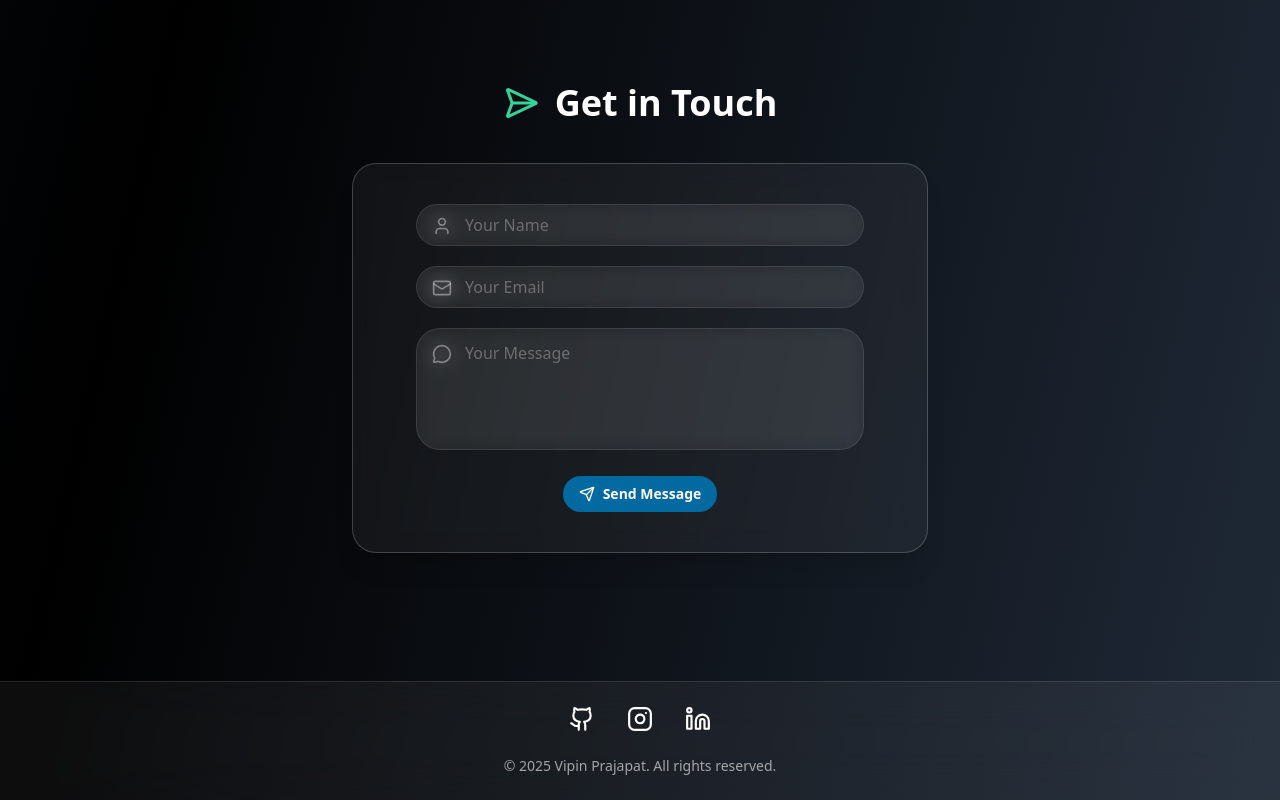
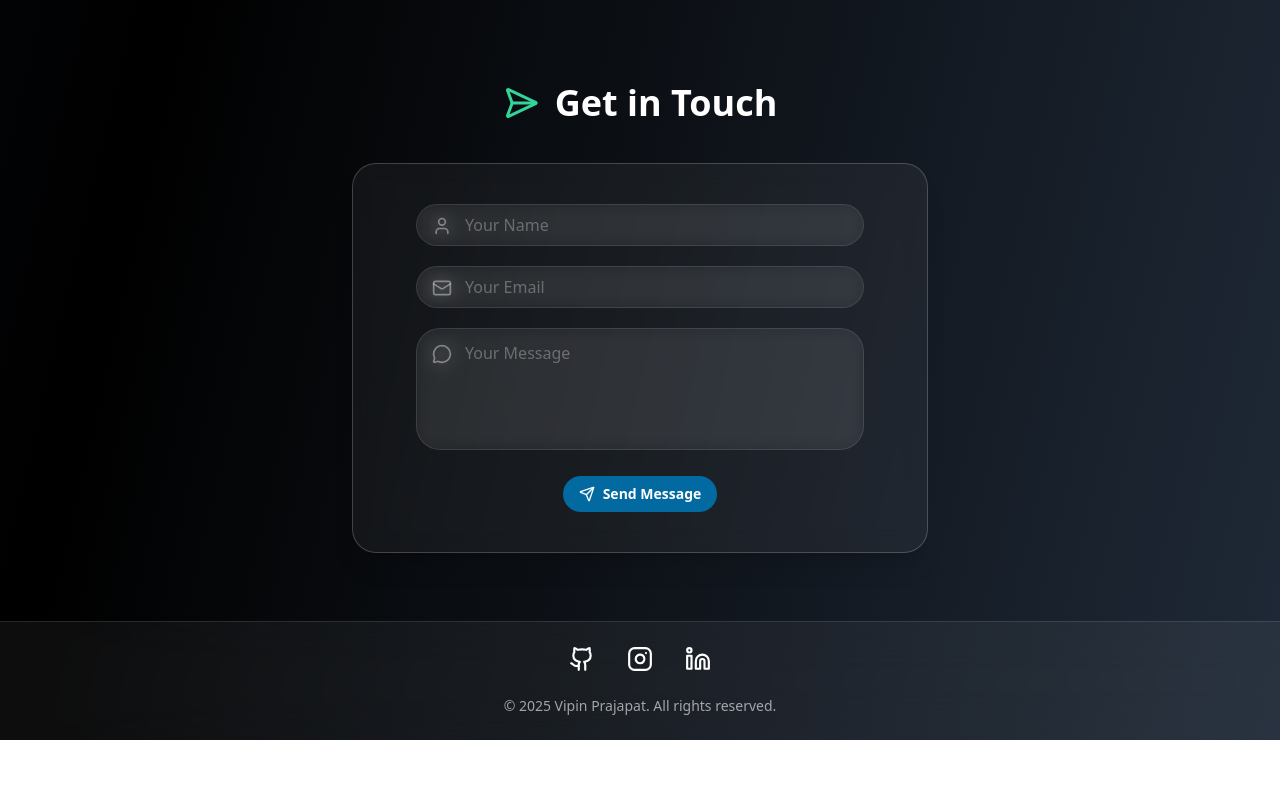
Before and after one commit to vippium/Personal-Portfolio, a React (Vite) app: page / in a window 1280 px wide. Shown: the part 4743-5543 px from the top of the page. After the commit the page ends 5483 px from the top, so only its background shows below. Built offline with nearby package versions, Linux system fonts and the light colour scheme.

Commit message:
feat: Decresed gap b/w last page component and footer

```diff
--- a/src/components/Footer.jsx
+++ b/src/components/Footer.jsx
@@ -3,7 +3,7 @@ import { Github, Instagram, Linkedin } from "lucide-react";
 
 const Footer = () => {
   return (
-    <footer className="w-full mt-20 bg-white/5 border-t border-white/10 backdrop-blur-xl">
+    <footer className="w-full mt-5 bg-white/5 border-t border-white/10 backdrop-blur-xl">
       <div className="max-w-7xl mx-auto px-6 py-10 md:py-6 flex flex-col items-center gap-6">
         {/* Social Icons */}
         <div className="flex gap-8">
```
